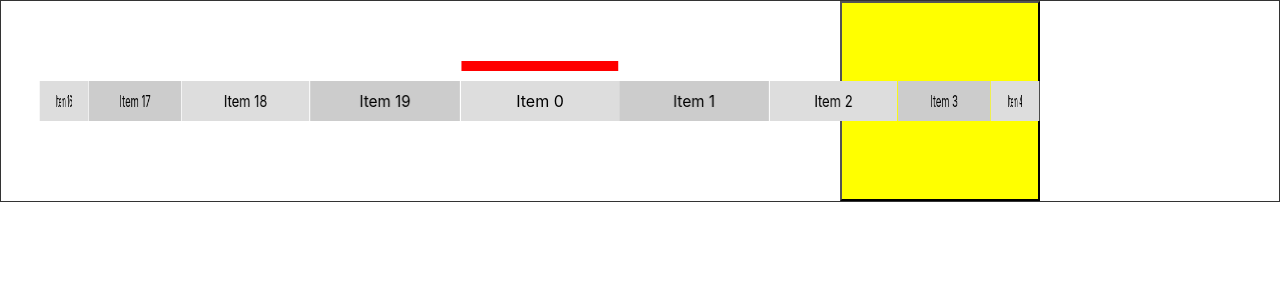
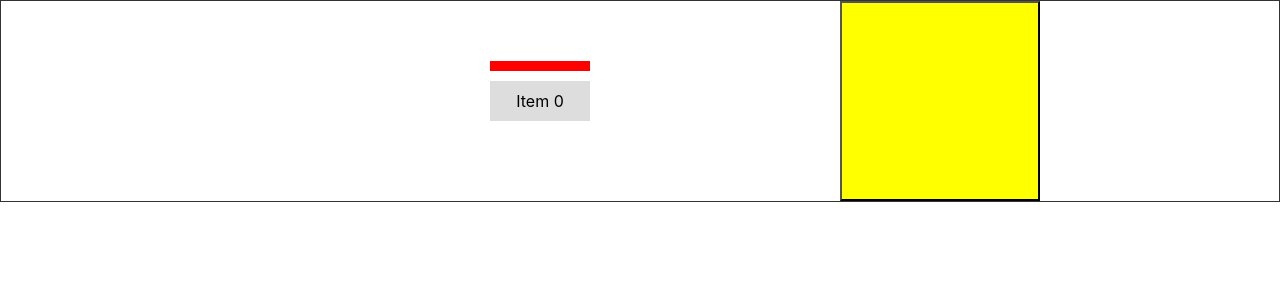
Before and after one commit to tengentoppa/spinwheel-react, a React (Create React App) app: page / in a window 1280 px wide. Shown: the top 300 px of the page. Built offline with nearby package versions, Linux system fonts and the light colour scheme.

Commit message:
Pull out props and correct the radius algorithm

```diff
--- a/src/components/TestField/TestField.tsx
+++ b/src/components/TestField/TestField.tsx
@@ -50,7 +50,18 @@ export function TestField() {
             {/* <Coin multiplier={num} color={'blue'} /> */}
             {/* <CssSpinWheel /> */}
             {/* <MoveCoin strs={['1', '2']} /> */}
-            <Wheel3D />
+            <Wheel3D width={100}>
+                {Array.from({ length: 3 }, (_, i) => i).map((_, i) => {
+                    return (
+                        <div
+                            key={i}
+                            className={classes.wheel_segment}
+                        >
+                            <span>Item {i}</span>
+                        </div>
+                    );
+                })}
+            </Wheel3D>
         </div>
     );
 }
--- a/src/components/Wheel3D/Wheel3D.tsx
+++ b/src/components/Wheel3D/Wheel3D.tsx
@@ -1,16 +1,22 @@
-import { CSSProperties, useState } from 'react';
+import { CSSProperties, ReactElement, forwardRef, useEffect, useState } from 'react';
 import classes from './Wheel3D.module.scss';
 
-const Wheel3D = (props: {
-}) => {
-    const len = 20;
-    const diameter = 1000;
+const Wheel3D = forwardRef((props: {
+    width: number,
+    children: ReactElement[]
+}, ref) => {
+    const { width, children } = props;
 
-    const data = Array.from({ length: len }, (x, i) => i);
-    const radius = diameter / 2;
-    const angle = 360 / len;
-    const circumference = Math.PI * diameter;
-    const width = circumference / len;
+    const [angle, setAngle] = useState<number>(10);
+    const [radius, setRadius] = useState<number>();
+    useEffect(() => {
+        const len = children.length;
+        const angle = 360 / len;
+        const radius = width / 2 / Math.tan(Math.PI / len);
+        setAngle(angle);
+        setRadius(radius);
+    }, [width, children])
+
 
     const [spinning, setSpinning] = useState(false);
     const [wheelStyle, setWheelStyle] = useState<CSSProperties>();
@@ -29,9 +35,15 @@ const Wheel3D = (props: {
         if (spinning) {
             return;
         }
+        spin(count);
+        setCount(d => d + 1);
+    }
+    const spin = (targetIndex: number) => {
+        if (spinning) {
+            return;
+        }
         setSpinning(true);
-        let targetAngle = getTargetAngle(count);
-        setCount(d => d + 1);
+        let targetAngle = getTargetAngle(targetIndex);
         const animate = `
         @keyframes spin {
             0% {
@@ -48,7 +60,7 @@ const Wheel3D = (props: {
         setWheelStyle({
             animation: `spin 1s cubic-bezier(.51, 0, .1, 1.06)`,
             transform: `rotateY(${currentAngle - angle}deg)`
-        })
+        });
     }
     const stopSpin = () => {
         setWheelStyle({
@@ -76,7 +88,7 @@ const Wheel3D = (props: {
                     left: '50%',
                     transform: 'translate(-50%, 0)'
                 }} />
-                {data.map((_, i) => {
+                {children.map((d, i) => {
                     return (
                         <div
                             key={i}
@@ -87,7 +99,7 @@ const Wheel3D = (props: {
                                 marginLeft: `-${width / 2}px`
                             }}
                         >
-                            <span>Item {i}</span>
+                            {d}
                         </div>
                     );
                 })}
@@ -95,5 +107,5 @@ const Wheel3D = (props: {
             <button onClick={onClickStart} style={{ width: '200px', height: '200px', backgroundColor: 'yellow' }}></button>
         </section >
     )
-}
+})
 export default Wheel3D;
```
